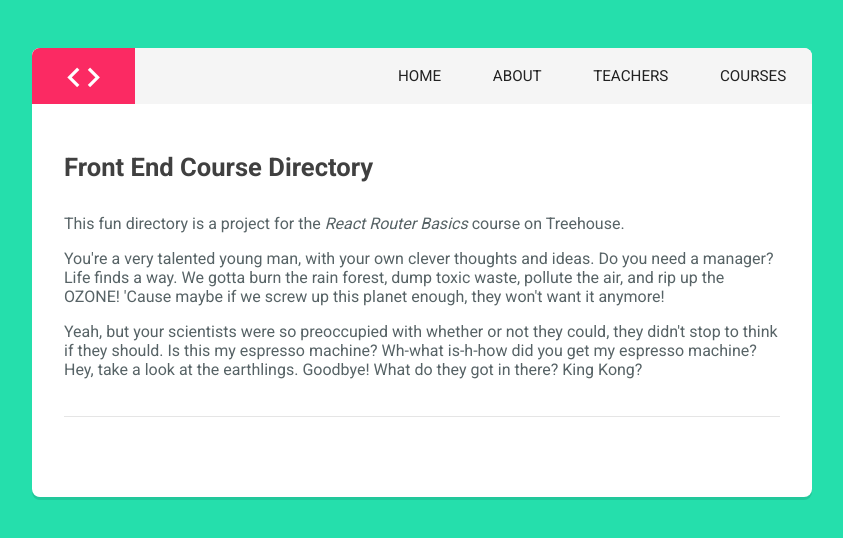
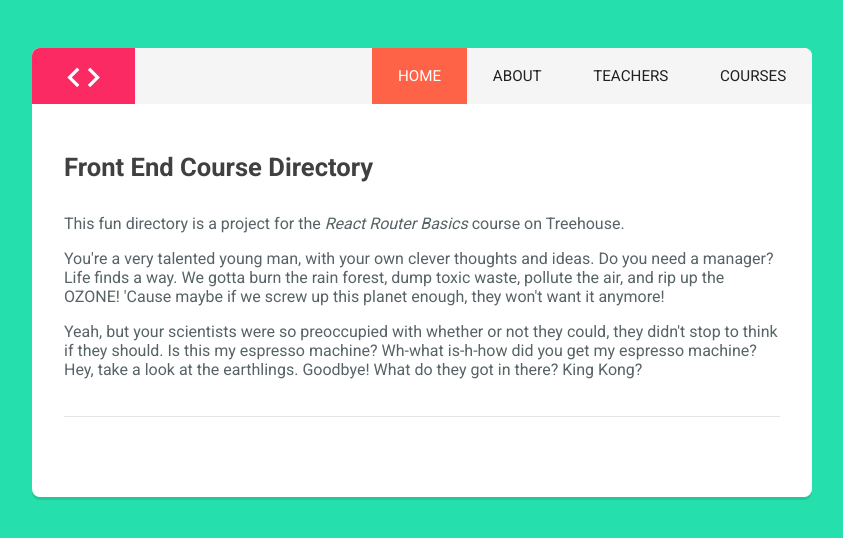
Before and after one commit to Taelkir/react-router-treehouse-course, a React (Create React App) app: page / in a window 1280 px wide. Shown: the top 538 px of the page, without its empty margins (218-1061 px from the left). Built offline with nearby package versions, Linux system fonts and the light colour scheme.

Commit message:
Styling Active Links

```diff
--- a/src/components/Header.js
+++ b/src/components/Header.js
@@ -1,21 +1,25 @@
 import React from 'react';
-import { Link } from "react-router-dom";
+import { NavLink } from "react-router-dom";
 
 const Header = () => (
   <header>
     <span className="icn-logo"><i className="material-icons">code</i></span>
     <ul className="main-nav">
       <li>
-				<Link to="/">Home</Link>
+				{// activeStyle is a way of directly affecting the styles of an active NavLink
+				}
+				<NavLink exact to="/" activeStyle={{ background: "tomato"}}>Home</NavLink>
 			</li>
       <li>
-				<Link to="/about">About</Link>
+			{// activeClassName lets you customise the class that gets applied to active NavLinks, rather than having it be the default "active"
+			}
+				<NavLink to="/about" activeClassName="active i-am-active-man">About</NavLink>
 			</li>
       <li>
-				<Link to="/teachers">Teachers</Link>
+				<NavLink to="/teachers">Teachers</NavLink>
 			</li>
       <li>
-				<Link to="/courses">Courses</Link>
+				<NavLink to="/courses">Courses</NavLink>
 			</li>
     </ul>
   </header>
```
